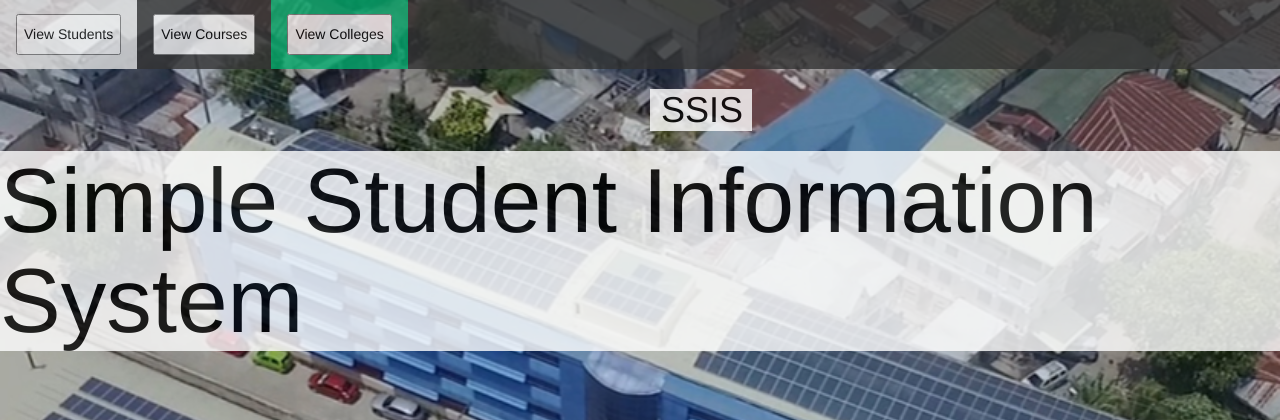
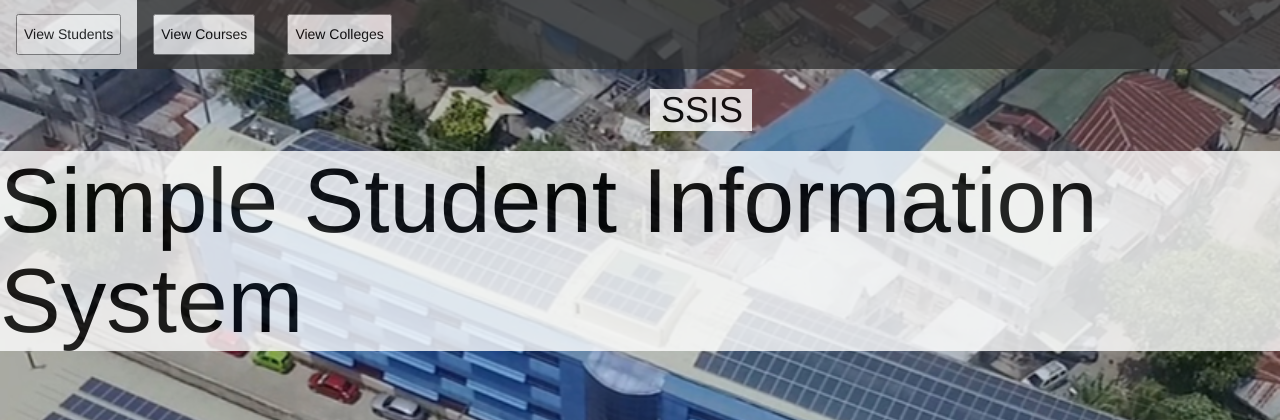
Before and after one commit to DMC1998/SSIS-Flask, a Flask app: page / in a window 1280 px wide. Shown: the top 420 px of the page. Run offline with Flask 2, Linux system fonts and the light colour scheme; some libraries are stand-ins or nearby versions.

Commit message:
Update Index.hrml
There shouldn't be active button on navbar

```diff
--- a/app/templates/index.html
+++ b/app/templates/index.html
@@ -22,7 +22,7 @@ background-image:url({{url_for('static',filename='image/msuiitccs.png')}})
 <div class="topnav" style="opacity: 1;">
 <a href="/viewstudents"> <button style="borderline: None; color: black;"> <h5>View Students</h5></button> </a>
 <a href="/viewcourses"> <button style="borderline: None; color: black;"> <h5>View Courses</h5></button> </a>
-<a class="active" href="/viewcolleges"> <button style="borderline: None; color: black;"> <h5>View Colleges</h5></button> </a>
+<a href="/viewcolleges"> <button style="borderline: None; color: black;"> <h5>View Colleges</h5></button> </a>
 </div>
 <h1 class="bigletter" style="margin-left:650px; margin-right:300px; padding-left: 10px;padding-right: 90px;border-color:white;">SSIS</h1>
 <h1> </h1>
```
